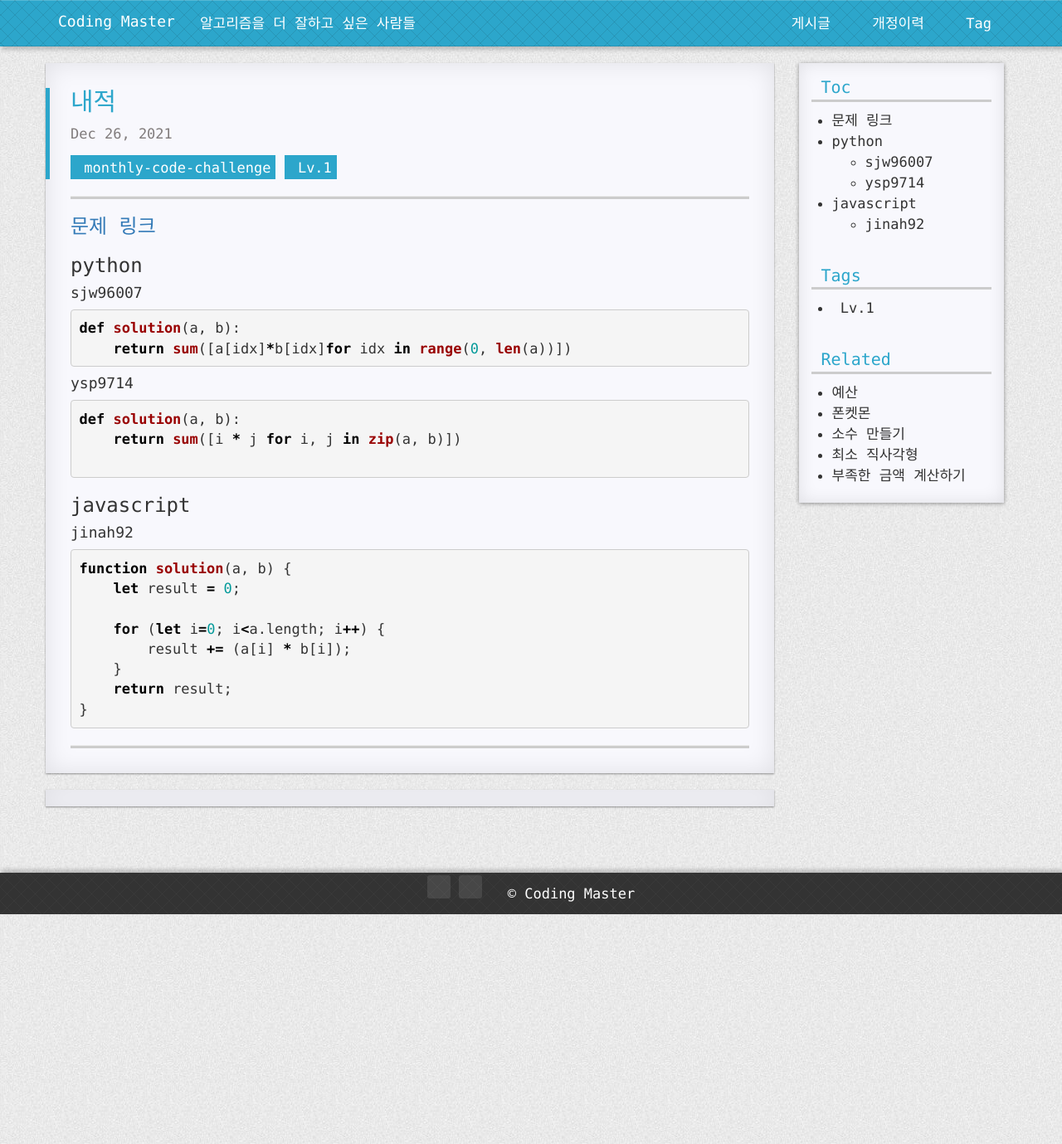
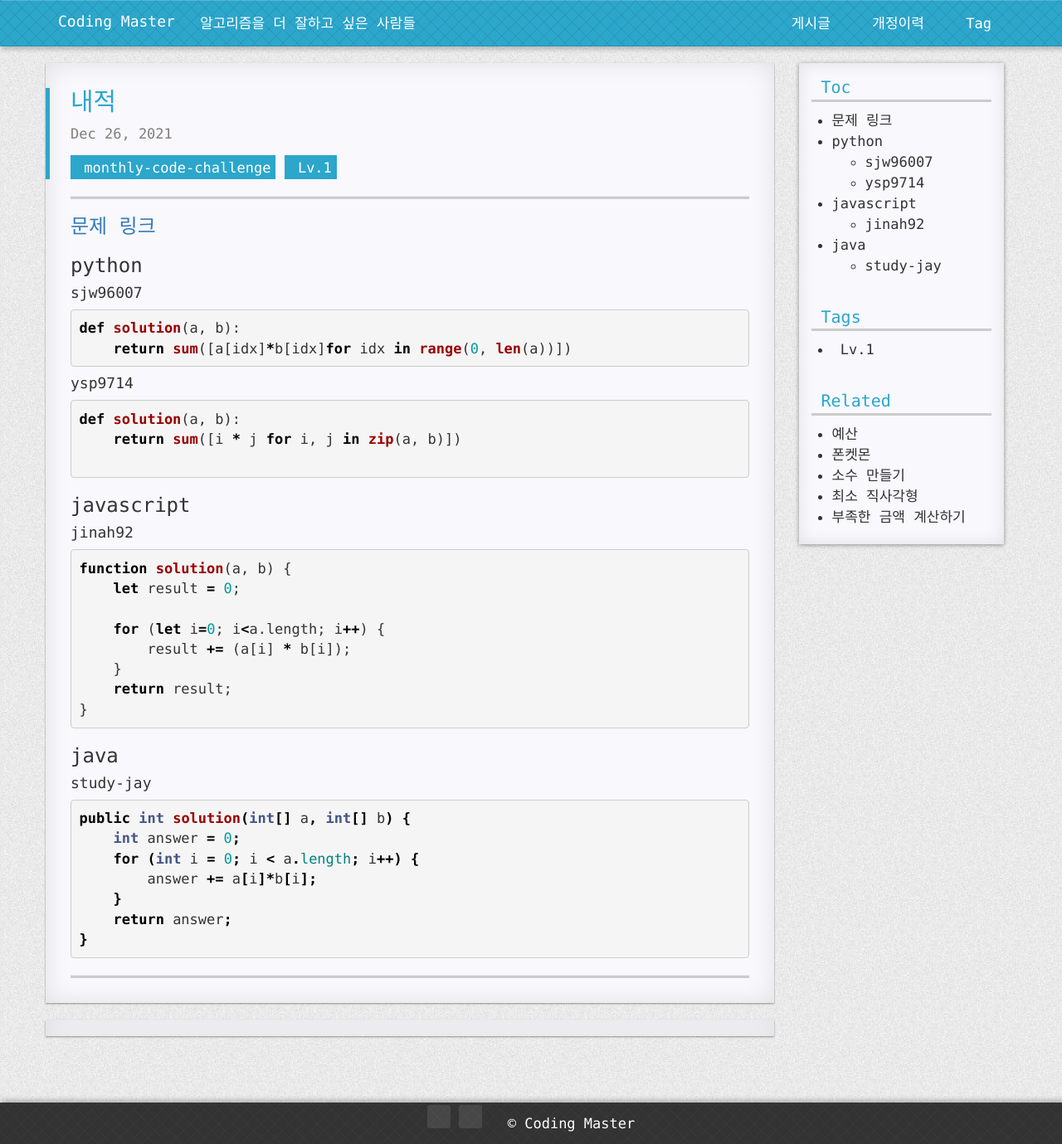
Before and after one commit to COMA-coding-master/COMA-coding-master.github.io, a Jekyll site: the page built from _posts/2021-12-26-내적.md, in a window 1280 px wide. Shown: the whole page at 83% size. Built offline with Jekyll 4.4.1, drawn with Linux system fonts in a browser that asks for light colours; nearby versions of some CDN libraries; comment, search, counter and statistics services are not loaded; a style sheet for code colours, icons or effects is not loaded.

Commit message:
3주차 문제풀이(내적)

````diff
--- a/_posts/2021-12-26-내적.md
+++ b/_posts/2021-12-26-내적.md
@@ -38,3 +38,17 @@ function solution(a, b) {
     return result;
 }
 ```
+
+### java
+
+#### study-jay
+
+```java
+public int solution(int[] a, int[] b) {
+    int answer = 0;
+    for (int i = 0; i < a.length; i++) {
+        answer += a[i]*b[i];
+    }
+    return answer;
+}
+```
````
